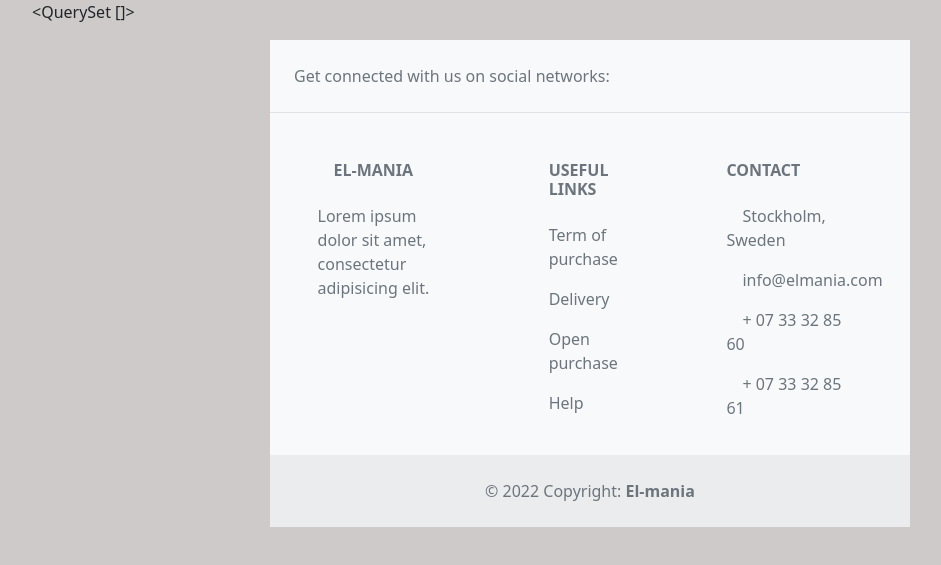
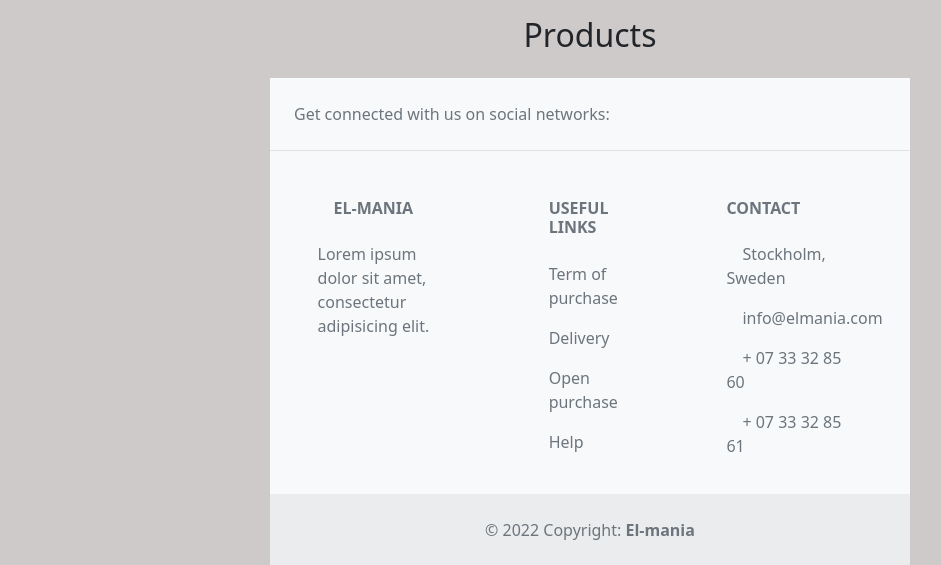
Before and after one commit to AntociM/El-mania, a Django app: page /products in a window 1280 px wide. Shown: the part 188-753 px from the top of the page, without its empty margins (50-991 px from the left). Run offline with Django 3.2, Linux system fonts and the light colour scheme; data that the repository does not hold is empty.

Commit message:
Add HTML structure for products page

```diff
--- a/store/templates/store/products.html
+++ b/store/templates/store/products.html
@@ -2,13 +2,71 @@
 {% load static %}
 
 {% block content %}
-    <div class="container">
-        <div class="row">
-            <div class="col">
-                {{ products }}
+<div class="overlay"></div>
+<div class="container-fluid">
+    <div class="row">
+        <div class="col text-center mt-3">
+            <h2 class="logo-font">Products</h2>
+        </div>
+    </div>
+
+    {% for i in products %}
+    <div class="container mt-2 mb-2">
+        <div class="d-flex justify-content-center row">
+            <div class="col-md-10">
+                <div class="row p-2 bg-white border rounded">
+                    <div class="col-md-3 mt-1"><img class="img-fluid img-responsive rounded product-image"
+                            src="{{i.image}}"></div>
+                    <div class="col-md-6 mt-1">
+                        <h5>{{i.name}}</h5>
+                        <div class="d-flex flex-row">
+                            <!-- Rating -->
+                            <span class="mt-5">Rating: </span>
+
+                            <div class="mr-2 mt-5">
+                                <i class="bi bi-star-fill text-success"> </i>
+                                <i class="bi bi-star-fill text-success"> </i>
+                                <i class="bi bi-star-half text-success"> </i>
+                                <i class="bi bi-star text-success"> </i>
+                                <i class="bi bi-star text-success"> </i>
+                            </div>
+                        </div>
+                        <!-- <p class="text-justify text-truncate para mb-0">
+                            {{i.description}}<br><br>
+                        </p> -->
+                    </div>
+                    <div class="align-items-center align-content-center col-md-3 border-left mt-1">
+                        <div class="d-flex flex-row align-items-center">
+                            <h4 class="mr-1">${{i.price}}</h4>
+                        </div>
+                        <div class="d-flex flex-column mt-4">
+                            <button class="btn btn-outline-primary btn-sm mt-2" type="button">Details</button>
+                            <button class="btn btn-primary btn-sm" type="button">Add to cart</button>
+                        </div>
+                    </div>
+                </div>
             </div>
         </div>
     </div>
 
 
+
+
+    <!-- <div class="d-sm-flex justify-content-between my-4 pb-4 border-bottom">
+        <div class="media d-block d-sm-flex text-center text-sm-left">
+            <a class="cart-item-thumb mx-auto mr-sm-4" href="#"><img src="{{ i.image }}" alt="Product"></a>
+            <div class="media-body pt-3">
+                <h5 class="product-card-title font-weight-semibold border-0 pb-0">
+                    <a href="#">{{i.name}}</a>
+                </h5>
+                <div class="font-size-sm"><span class="text-muted mr-2">Size:</span>8.5</div>
+                <div class="font-size-sm"><span class="text-muted mr-2">Color:</span>Black</div>
+                <div class="font-size-lg text-primary pt-2">${{i.price}}</div>
+            </div>
+        </div>
+    </div> -->
+    {% endfor %}
+</div>
+
+
 {% endblock %}
--- a/store/views.py
+++ b/store/views.py
@@ -32,7 +32,7 @@ def all_products(request):
     products = Item.objects.all()
 
     context = {
-        'products': products,
+        'products': products[30:60],
     }
 
     return render(request, 'store/products.html', context)
```
